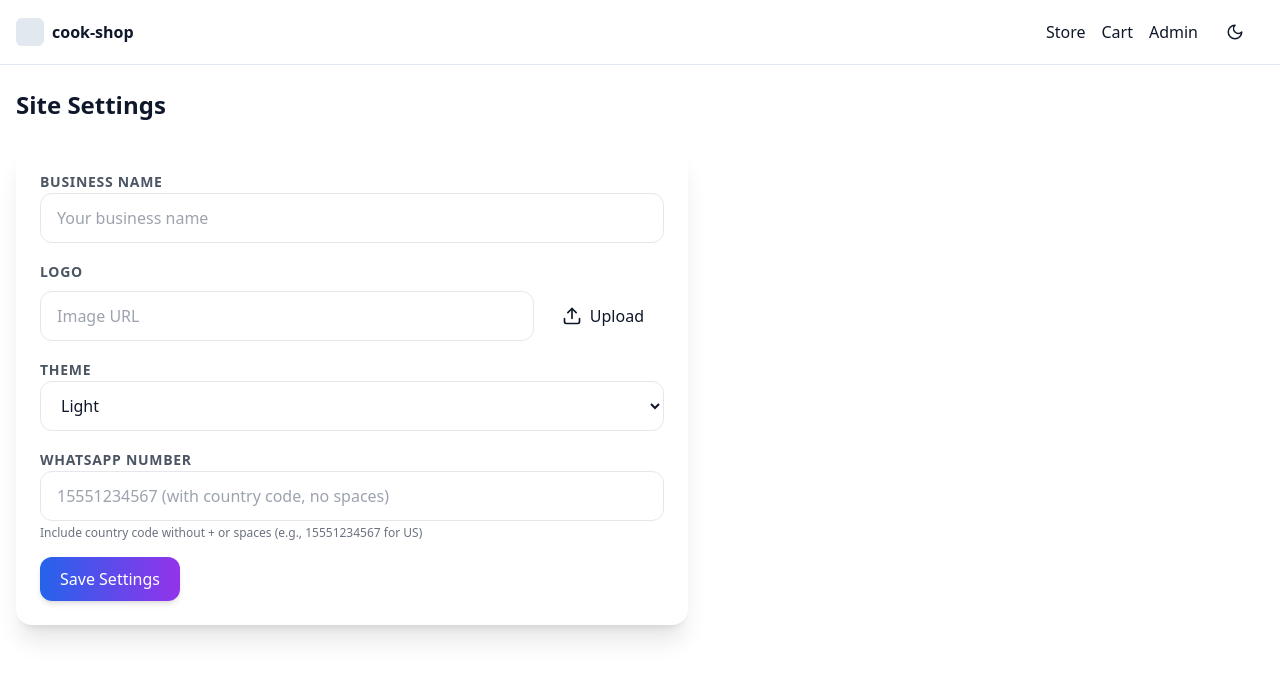
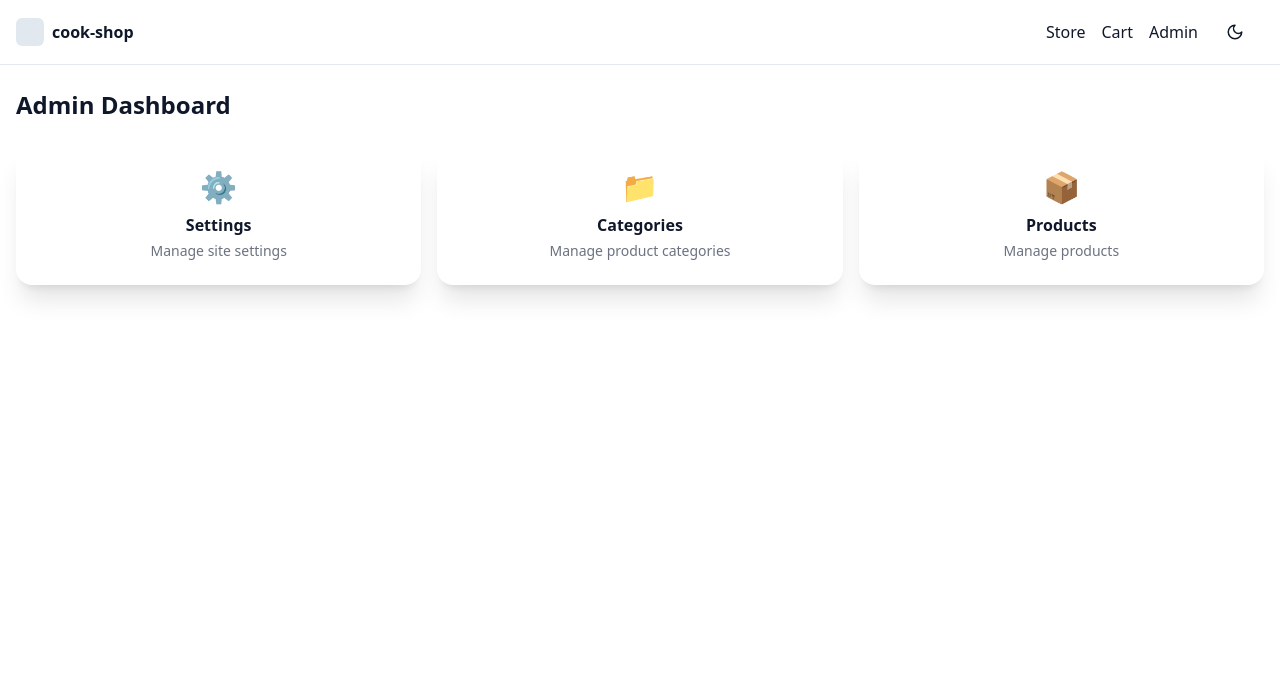
Before and after one commit to ricardobaharally001-web/rest-33, a Next.js app: page /admin in a window 1280 px wide. Shown: the top 678 px of the page. Built offline with nearby package versions, Linux system fonts and the light colour scheme; no server answers; the database is empty.

Commit message:
Update page.tsx

```diff
--- a/app/admin/page.tsx
+++ b/app/admin/page.tsx
@@ -1,117 +1,26 @@
-"use client";
-import { supabase } from "@/lib/supabase";
-import { useEffect, useState } from "react";
-import ImageUpload from "@/components/ImageUpload";
+import Link from "next/link";
 
-export default function SettingsPage() {
-  const [values, setValues] = useState<any>({
-    business_name: "",
-    logo_url: "",
-    theme: "light",
-    whatsapp_number: ""
-  });
-  const [loading, setLoading] = useState(false);
-
-  useEffect(() => {
-    (async () => {
-      try {
-        const { data, error } = await supabase.from("site_settings").select("*");
-        if (error) {
-          console.error("Load error:", error);
-          alert("Error loading settings: " + error.message);
-          return;
-        }
-        const map: any = {};
-        (data || []).forEach((r: any) => map[r.key] = r.value);
-        setValues((prev: any) => ({ ...prev, ...map }));
-      } catch (err) {
-        console.error("Settings error:", err);
-      }
-    })();
-  }, []);
-
-  const upsert = async (key: string, value: any) => {
-    const { error } = await supabase
-      .from("site_settings")
-      .upsert({ key, value }, { onConflict: "key" });
-
-    if (error) {
-      console.error(`Error saving ${key}:`, error);
-      throw error;
-    }
-  };
-
-  const save = async (e: any) => {
-    e.preventDefault();
-    setLoading(true);
-    try {
-      await Promise.all(
-        Object.entries(values).map(([k, v]) => upsert(k, v))
-      );
-      alert("Settings saved successfully!");
-    } catch (error: any) {
-      console.error("Save error:", error);
-      alert("Error saving settings: " + error.message);
-    } finally {
-      setLoading(false);
-    }
-  };
-
+export default function AdminIndex() {
   return (
-    <form onSubmit={save} className="space-y-6 max-w-2xl">
-      <h1 className="text-2xl font-bold">Site Settings</h1>
-
-      <div className="card p-6 space-y-4">
-        <div>
-          <label className="label">Business Name</label>
-          <input
-            className="input"
-            value={values.business_name || ""}
-            onChange={e => setValues({...values, business_name: e.target.value})}
-            placeholder="Your business name"
-          />
-        </div>
-
-        <ImageUpload
-          value={values.logo_url || ""}
-          onChange={(url) => setValues({...values, logo_url: url})}
-          bucket="brand-assets"
-          label="Logo"
-        />
-
-        <div>
-          <label className="label">Theme</label>
-          <select
-            className="input"
-            value={values.theme || "light"}
-            onChange={e => setValues({...values, theme: e.target.value})}
-          >
-            <option value="light">Light</option>
-            <option value="dark">Dark</option>
-          </select>
-        </div>
-
-        <div>
-          <label className="label">WhatsApp Number</label>
-          <input
-            className="input"
-            value={values.whatsapp_number || ""}
-            onChange={e => setValues({...values, whatsapp_number: e.target.value})}
-            placeholder="15551234567 (with country code, no spaces)"
-          />
-          <p className="text-xs text-gray-500 mt-1">
-            Include country code without + or spaces (e.g., 15551234567 for US)
-          </p>
-        </div>
-
-        <button
-          type="submit"
-          className="btn btn-primary"
-          disabled={loading}
-        >
-          {loading ? "Saving..." : "Save Settings"}
-        </button>
+    <div className="space-y-6">
+      <h1 className="text-2xl font-bold">Admin Dashboard</h1>
+      <div className="grid gap-4 md:grid-cols-3">
+        <Link href="/admin/settings" className="card p-6 hover:shadow-lg transition text-center">
+          <div className="text-3xl mb-2">⚙️</div>
+          <h2 className="font-semibold">Settings</h2>
+          <p className="text-sm text-gray-500 mt-1">Manage site settings</p>
+        </Link>
+        <Link href="/admin/categories" className="card p-6 hover:shadow-lg transition text-center">
+          <div className="text-3xl mb-2">📁</div>
+          <h2 className="font-semibold">Categories</h2>
+          <p className="text-sm text-gray-500 mt-1">Manage product categories</p>
+        </Link>
+        <Link href="/admin/products" className="card p-6 hover:shadow-lg transition text-center">
+          <div className="text-3xl mb-2">📦</div>
+          <h2 className="font-semibold">Products</h2>
+          <p className="text-sm text-gray-500 mt-1">Manage products</p>
+        </Link>
       </div>
-    </form>
+    </div>
   );
 }
```
